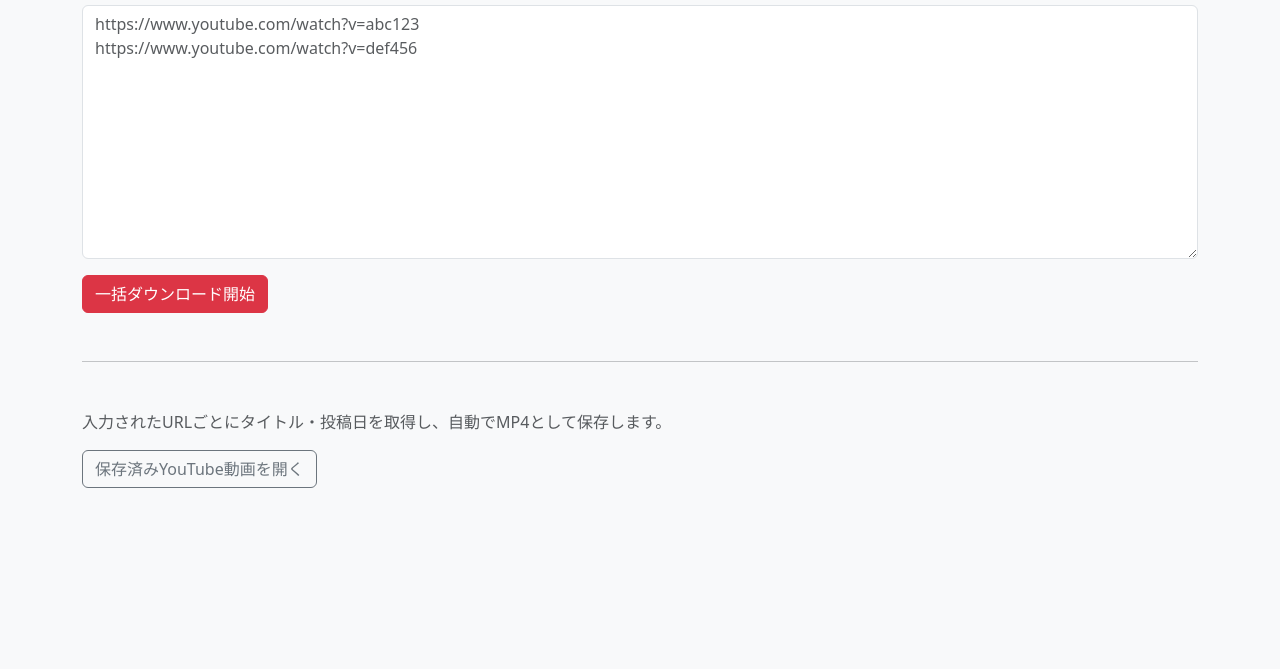
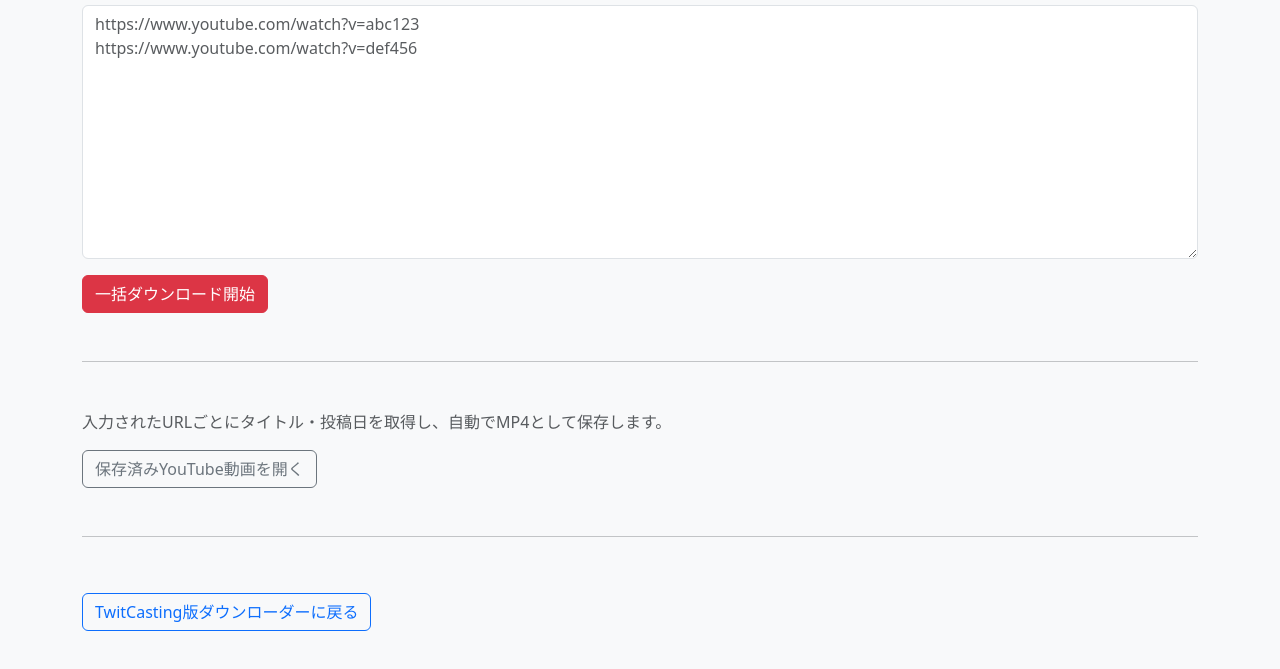
Before and after one commit to Hmiku39/twicas-ffmpeg, a website: page views/youtube.html in a window 1280 px wide. Shown: the part 131-800 px from the top of the page. Drawn offline with nearby package versions, Linux system fonts and the light colour scheme.

Commit message:
お互いのページに行けるようにした

```diff
--- a/views/youtube.html
+++ b/views/youtube.html
@@ -30,6 +30,11 @@
 
     <p class="text-muted">入力されたURLごとにタイトル・投稿日を取得し、自動でMP4として保存します。</p>
     <a href="/videos_youtube/list" class="btn btn-outline-secondary">保存済みYouTube動画を開く</a>
+
+    <hr class="my-5">
+
+    <a href="/" class="btn btn-outline-primary mt-2">TwitCasting版ダウンローダーに戻る</a>
+
   </div>
 
   <script src="https://cdn.jsdelivr.net/npm/bootstrap@5.3.3/dist/js/bootstrap.bundle.min.js"></script>
```
Also changed, not shown: views/index.html (+5 -0 lines).
